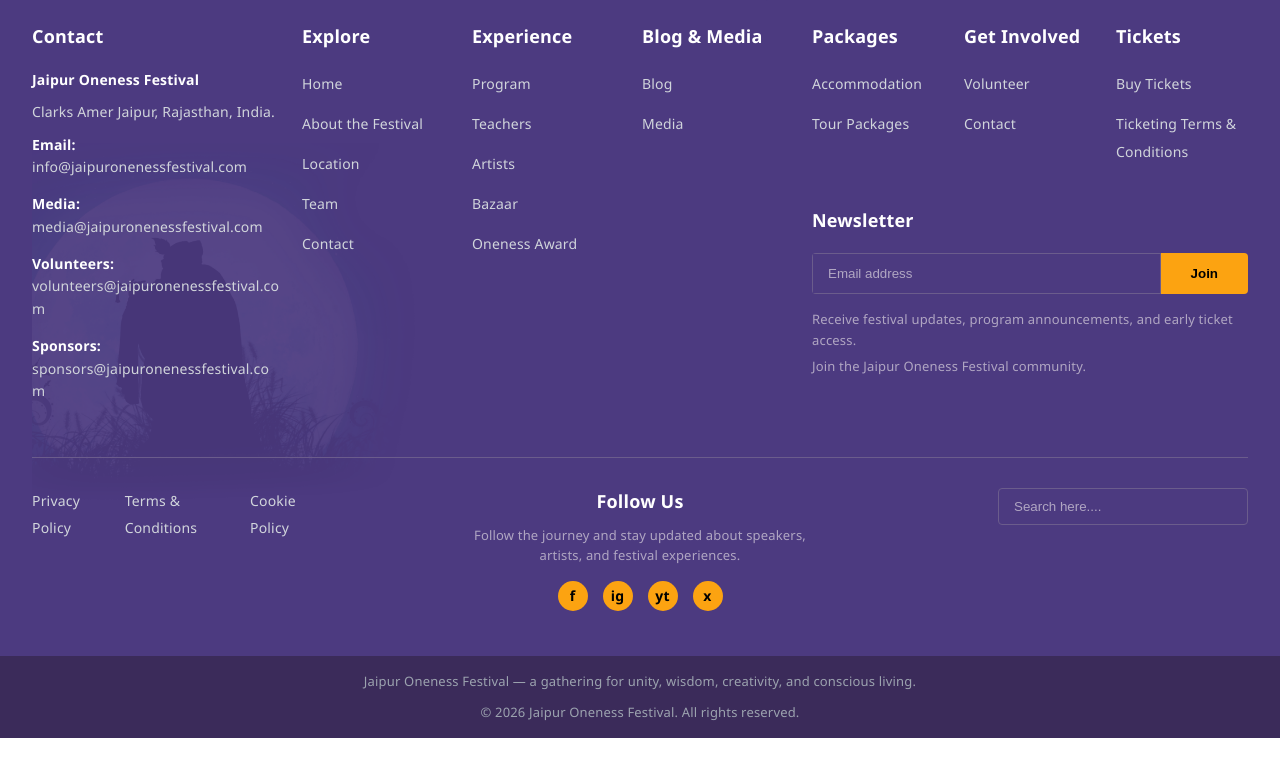
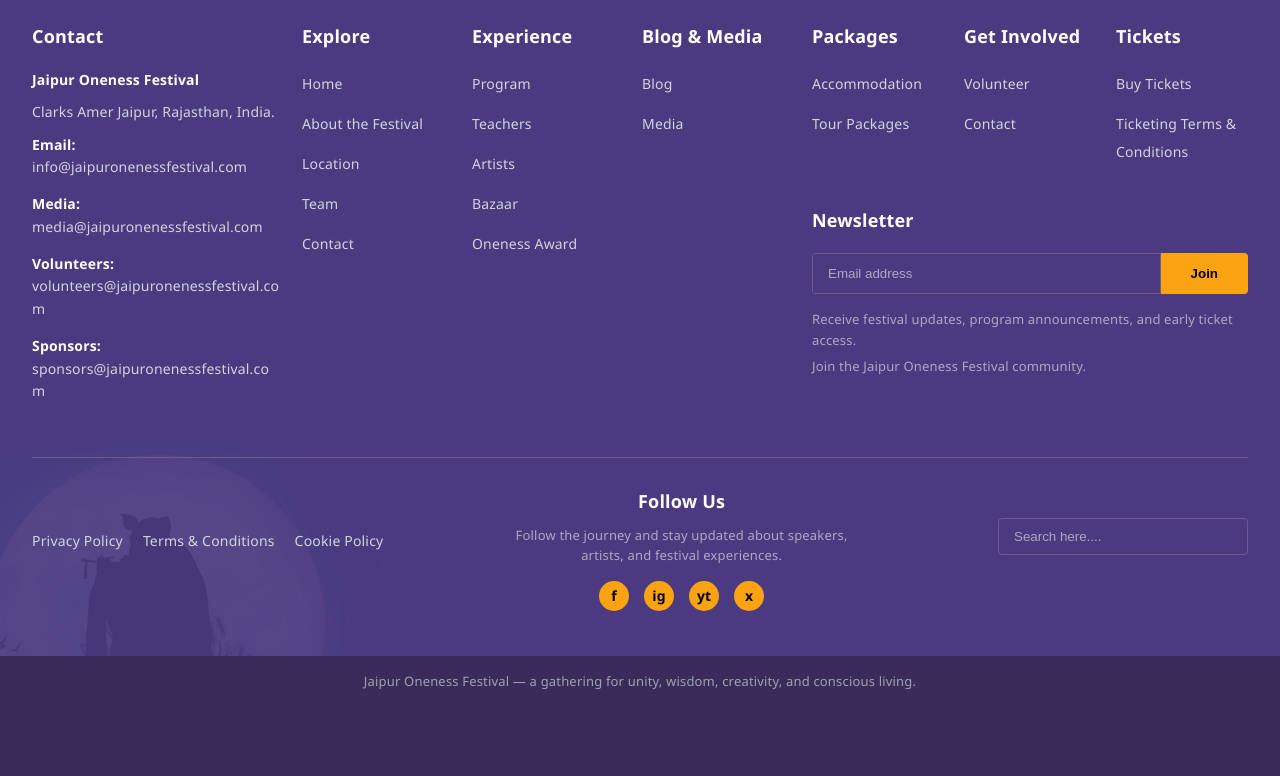
Before and after one commit to onenessfestivalwebsite-cmyk/oneness-festival, a React (Vite) app: page /about in a window 1280 px wide. Shown: the part 3791-4567 px from the top of the page. Before the commit the page ends 4529 px from the top, so only its background shows below. Built offline with nearby package versions, Linux system fonts and the light colour scheme; a web font is replaced by a local one.

Commit message:
footer byv=

```diff
--- a/src/components/Footer/Footer.css
+++ b/src/components/Footer/Footer.css
@@ -198,9 +198,10 @@
 }
 
 .footer-policies {
+  margin-top: 40px;
   display: flex;
   gap: 20px;
-  flex: 1;
+  /* flex: 1; */
 }
 
 .footer-social {
@@ -250,6 +251,7 @@
 }
 
 .footer-search input {
+  margin-top: 30px;
   width: 100%;
   max-width: 250px;
   padding: 10px 15px;
@@ -276,10 +278,10 @@
     padding: 0 20px;
     display: flex;
     justify-content: center;
-  flex-direction: column;
+    /* flex-direction: column; */
     align-items: center;
     flex-wrap: wrap;
-  gap: 10px;
+    gap: 480px;
 }
 
 .footer-bottom-content p {
--- a/src/components/Footer/Footer.jsx
+++ b/src/components/Footer/Footer.jsx
@@ -8,8 +8,10 @@ const Footer = () => {
       {/* Background image added via CSS class */}
       <div className="footer-top-bg"></div>
 
+        <div className="footer-krishna-bg">
+          {/* <img src="krish" alt="krishna" /> */}
+        </div>
       <div className="footer-container">
-        <div className="footer-krishna-bg"></div>
         {/* Main Columns */}
         <div className="footer-main">
           {/* Column 1: Contact */}
```
Lines whose indentation alone changed are shown as unchanged.
